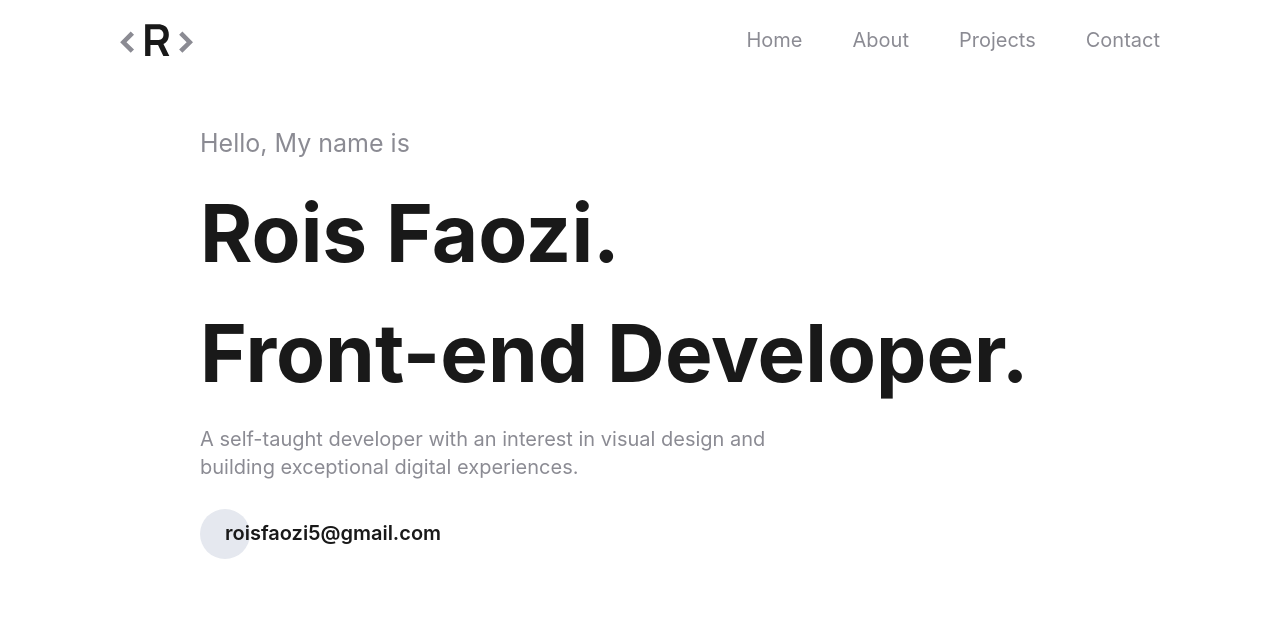
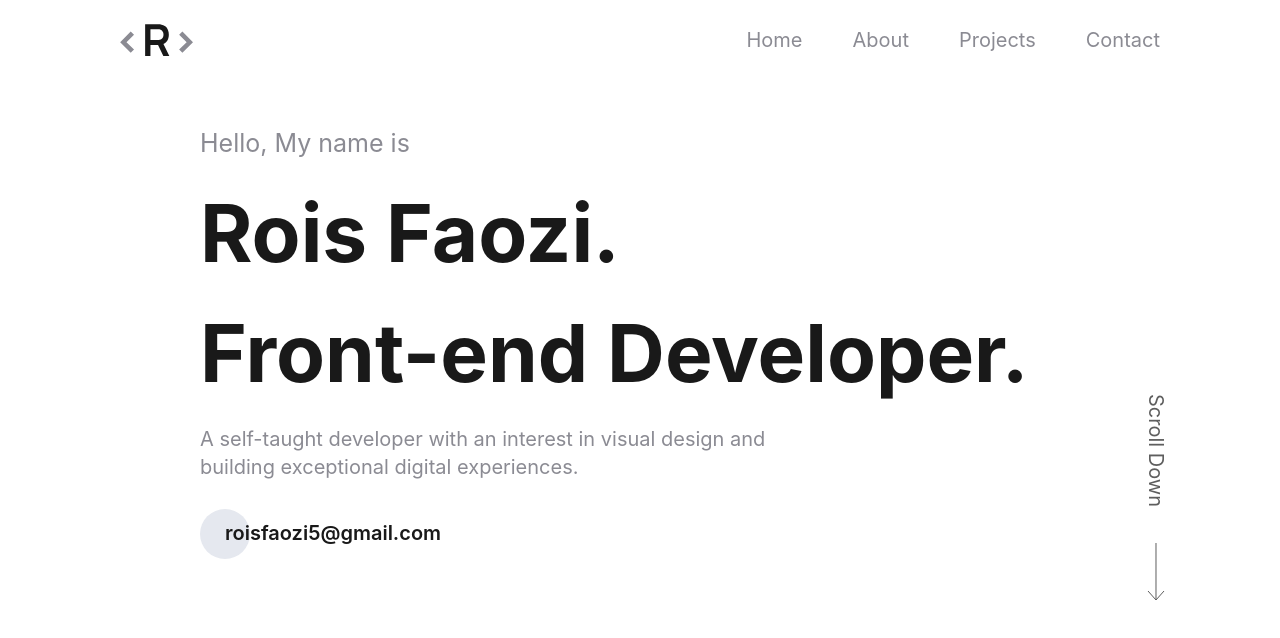
Before and after one commit to Roisfaozi/roisfaozi-web, a Next.js app: page / in a window 1280 px wide. Shown: the top 638 px of the page. Built offline with nearby package versions, Linux system fonts and the light colour scheme.

Commit message:
add header component

```diff
--- a/components/header.jsx
+++ b/components/header.jsx
@@ -22,6 +22,27 @@ export default function Header() {
             </Link>
           </div>
         </div>
+        <div id='scroll'>
+          <a
+            href=''
+            className='text-link'
+            style={{ writingMode: 'vertical-rl' }}>
+            Scroll Down
+            <span>
+              <svg
+                width='18'
+                height='58'
+                viewBox='0 0 18 58'
+                fill='none'
+                xmlns='http://www.w3.org/2000/svg'>
+                <path
+                  d='M8.99999 -3.49692e-07L8.99998 57M8.99998 57L1 48M8.99998 57L17 48'
+                  stroke='#5E5E5E'
+                />
+              </svg>
+            </span>
+          </a>
+        </div>
       </div>
     </header>
   )
--- a/styles/globals.css
+++ b/styles/globals.css
@@ -66,3 +66,14 @@ a {
 .btn-email a {
   @apply relative font-semibold text-xl text-neutral-primary pl-[25px];
 }
+
+#scroll {
+  @apply absolute right-[110px] bottom-4;
+}
+
+.text-link {
+  @apply relative text-[#5E5E5E] font-normal text-xl flex flex-row items-center gap-9;
+}
+.text-link span {
+  @apply m-auto;
+}
```
Also changed, not shown: assets/arrow down.svg (added).
